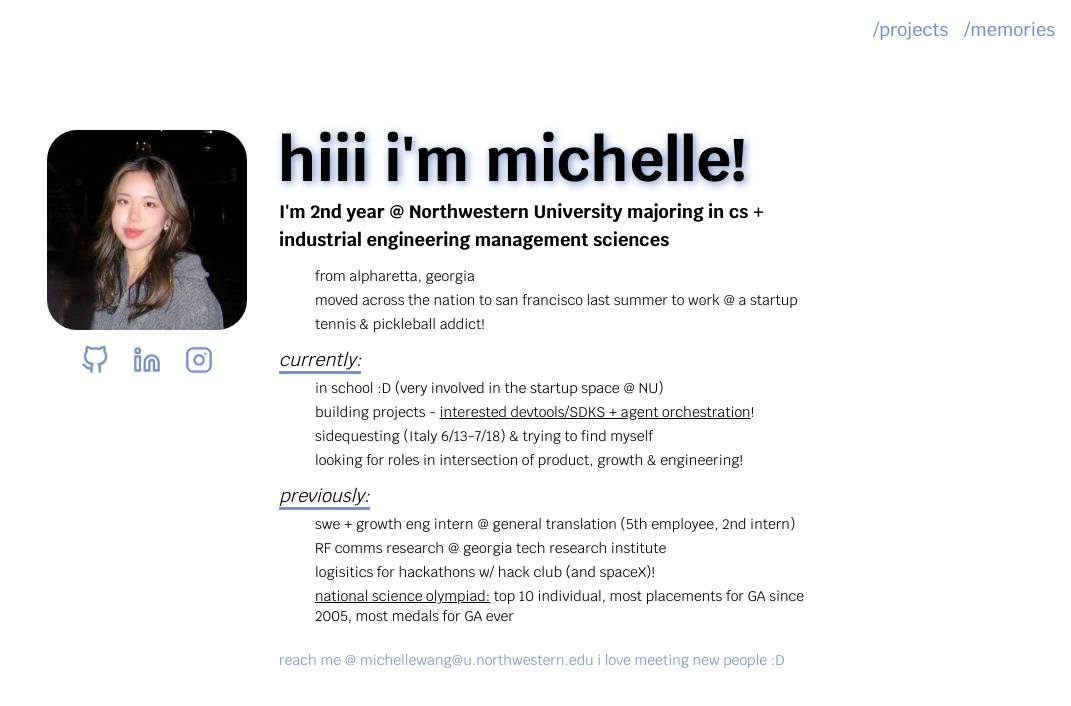
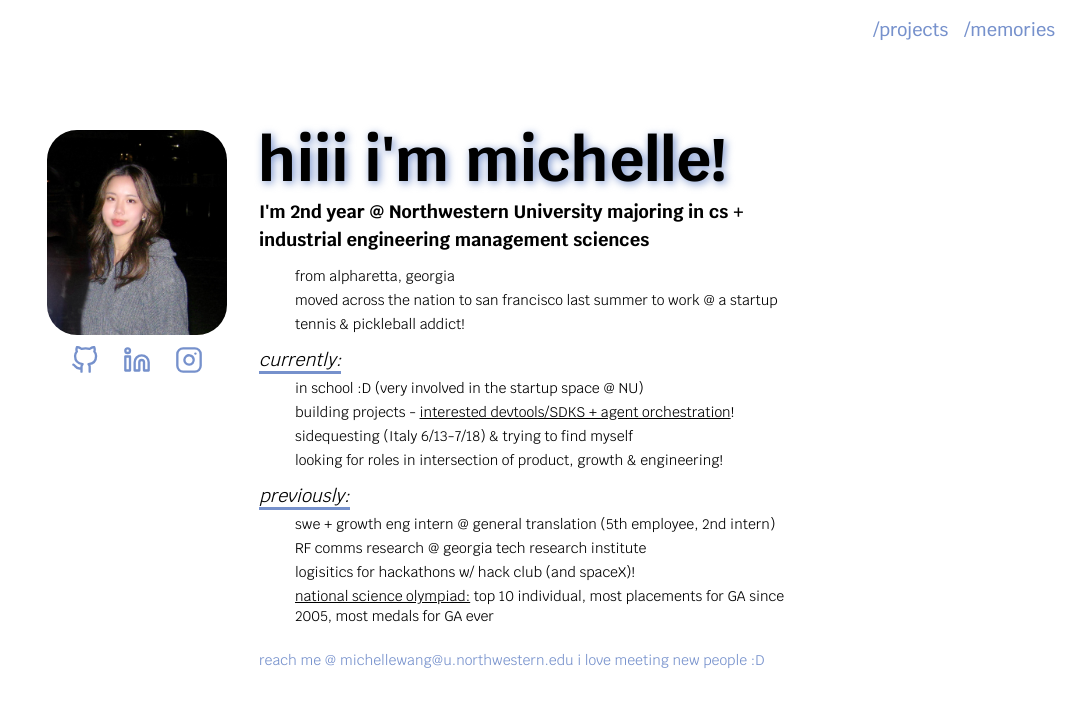
Before and after one commit to michellee-wang/personal-website, a Next.js app: page / in a window 1280 px wide. Shown: the top 706 px of the page, without its empty margins (209-1280 px from the left). Built offline with nearby package versions, Linux system fonts and the light colour scheme.

Commit message:
updated pfp

```diff
--- a/app/page.tsx
+++ b/app/page.tsx
@@ -44,9 +44,9 @@ export default function Home() {
         <main className="max-w-3xl w-full">
           <div className="flex flex-col md:flex-row items-center md:items-start gap-8">
             <div className="flex flex-col items-center">
-              <div className="w-[200px] h-[200px] relative">
+              <div className="w-[180px] h-[200px] relative">
                 <Image
-                  src="/photos/idk.jpg"
+                  src="/photos/idk1.jpg"
                   alt=" "
                   width={300}
                   height={300}
```
Also changed, not shown: public/photos/idk1.jpg (added).
